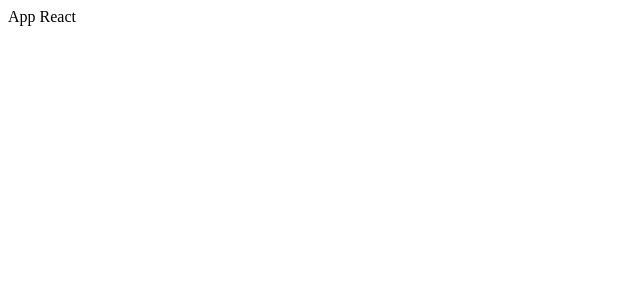
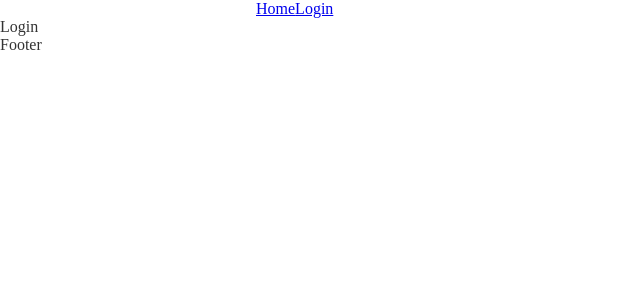
Before and after one commit to Celsogabrielf16/dogs, a React (Create React App) app: page /login in a window 1280 px wide. Shown: the top 300 px of the page, without its empty margins (0-640 px from the left). Built offline with nearby package versions, Linux system fonts and the light colour scheme.

Commit message:
estrutura inicial do projeto

```diff
--- /dev/null
+++ b/src/App.css
@@ -0,0 +1,38 @@
+* {
+  box-sizing: border-box;
+}
+
+body {
+  margin: 0;
+  color: #333;
+  --type-first: Helvetica, Arial, sans-serif;
+  --type-second: 'Spectral', Georgia;
+}
+
+h1, h2, h3, h4, h5, h6, p {
+  margin: 0;
+}
+
+ul, li {
+  list-style: none;
+  padding: 0;
+  margin: 0;
+}
+
+img {
+  display: block;
+  max-width: 100%;
+}
+
+button, input {
+  display: block;
+  font-size: 1rem;
+  font-family: var(--type-first);
+  color: #333;
+}
+
+.container {
+  max-width: 50rem;
+  padding: 0 1rem;
+  margin: 0 auto;
+}
--- a/src/App.js
+++ b/src/App.js
@@ -1,5 +1,24 @@
-function App() {
-  return <div className="App">App React</div>;
-}
+import React from "react";
+import { BrowserRouter, Route, Routes } from "react-router-dom";
+import "./App.css";
+import Footer from "./components/Footer";
+import Header from "./components/Header";
+import Home from "./components/Home";
+import Login from "./components/login/Login";
+
+const App = () => {
+  return (
+    <div>
+      <BrowserRouter>
+        <Header />
+        <Routes>
+          <Route path="/" element={<Home />} />
+          <Route path="/login" element={<Login />} />
+        </Routes>
+        <Footer />
+      </BrowserRouter>
+    </div>
+  );
+};
 
 export default App;
--- /dev/null
+++ b/src/components/Footer.js
@@ -0,0 +1,10 @@
+import React from 'react'
+import './Footer.css'
+
+const Footer = () => {
+  return (
+    <footer>Footer</footer>
+  )
+}
+
+export default Footer
--- /dev/null
+++ b/src/components/Header.js
@@ -0,0 +1,16 @@
+import React from 'react'
+import { Link } from 'react-router-dom'
+import './Header.css'
+
+const Header = () => {
+  return (
+    <header>
+      <nav className='container'>
+        <Link to="/">Home</Link>
+        <Link to="/login">Login</Link>
+      </nav>
+    </header>
+  )
+}
+
+export default Header
--- /dev/null
+++ b/src/components/Home.js
@@ -0,0 +1,10 @@
+import React from 'react'
+import './Home.css'
+
+const Home = () => {
+  return (
+    <div>Home</div>
+  )
+}
+
+export default Home
--- /dev/null
+++ b/src/components/login/Login.js
@@ -0,0 +1,10 @@
+import React from 'react'
+import './Login.css'
+
+const Login = () => {
+  return (
+    <div>Login</div>
+  )
+}
+
+export default Login
```
Also changed, not shown: src/components/Footer.css (added), src/components/Header.css (added), src/components/Home.css (added), src/components/login/Login.css (added).
